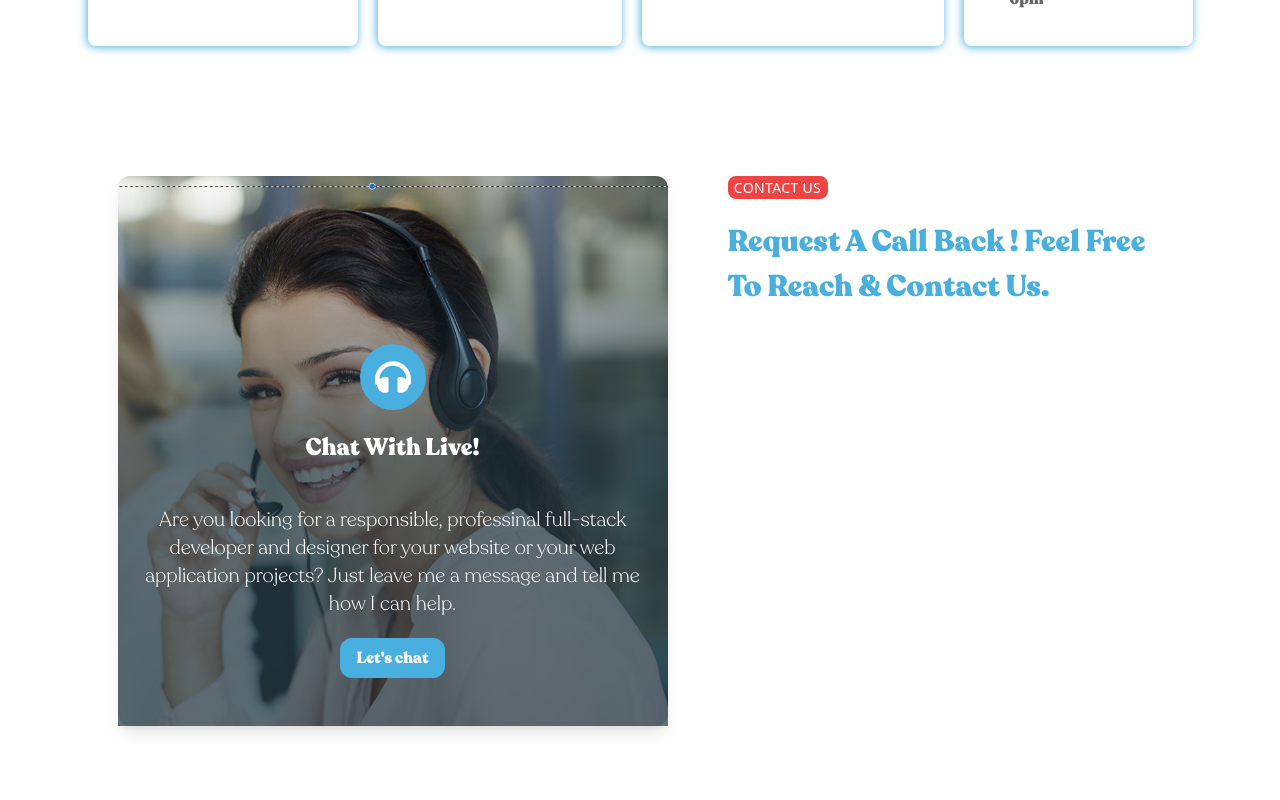
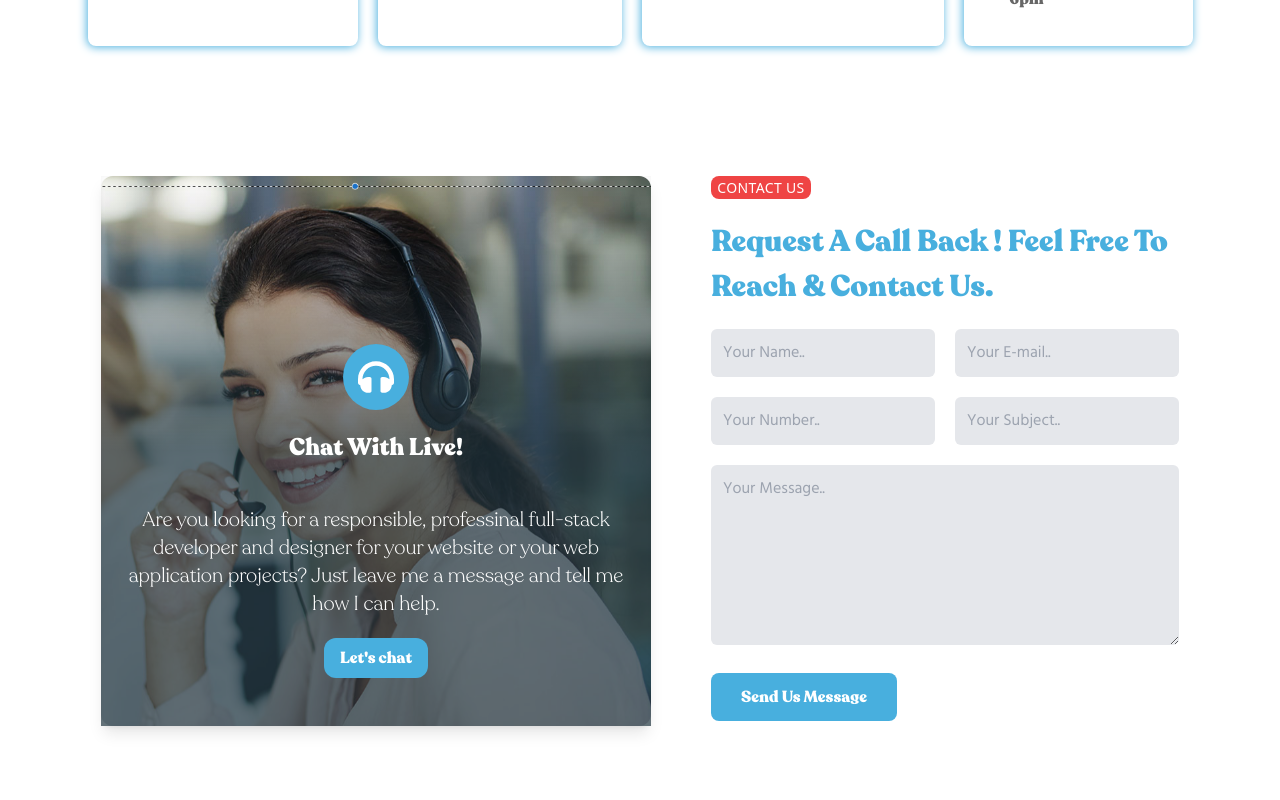
Before and after one commit to PiotrPiwonski/Next-Portfolio, a Next.js app: page /page/contactme in a window 1280 px wide. Shown: the part 740-1540 px from the top of the page. Built offline with nearby package versions, Linux system fonts and the light colour scheme.

Commit message:
add form in contact page

```diff
--- a/src/app/page/contactme/page.js
+++ b/src/app/page/contactme/page.js
@@ -4,6 +4,12 @@ import { FaLocationDot } from "react-icons/fa6";
 import { FiPhoneCall } from "react-icons/fi";
 import { AiFillMail, AiOutlineFieldTime } from "react-icons/ai";
 import { FaHeadphones } from "react-icons/fa";
+import { Hind } from "next/font/google";
+
+const hind = Hind({
+subsets: ["latin"],
+weight: ["300", "400", "500", "600", "700"],
+});
 
 export default function page() {
   return (
@@ -133,7 +139,7 @@ export default function page() {
 
       <div
         id="contact"
-        className="flex flex-col xl:flex-row justify-center gap-[60px] mt-[10px] px-[30px] max-w-[1105px] m-auto p-10"
+        className="flex flex-col xl:flex-row justify-center gap-[60px] mt-[10px] px-[30px] max-w-[1105px] m-auto p-10 mb-[-160px]"
       >
         <div>
           <div
@@ -171,7 +177,53 @@ export default function page() {
                     Request A Call Back ! Feel Free To Reach & Contact Us.
                 </p>
             </div>
-
+            <form className="flex flex-col gap-[20px]">
+                <div className={`flex flex-col sm:flex-row gap-[20px] ${hind.className}`}>
+                    <input
+                    type="text"
+                    name="name"
+                    placeholder="Your Name.."
+                    required
+                    className="px-[12px] outline-none rounded-md py-[12px] flex-1 bg-gray-200"
+                    />
+                    <input
+                    type="email"
+                    name="email"
+                    placeholder="Your E-mail.."
+                    required
+                    className="px-[12px] outline-none rounded-md py-[12px] flex-1 bg-gray-200"
+                    />
+                </div>
+                <div className={`flex flex-col sm:flex-row gap-[20px] ${hind.className}`}>
+                    <input
+                    type="text"
+                    name="phoneNumber"
+                    placeholder="Your Number.."
+                    required
+                    className="px-[12px] outline-none rounded-md py-[12px] flex-1 bg-gray-200"
+                    />
+                    <input
+                    type="text"
+                    name="subject"
+                    placeholder="Your Subject.."
+                    required
+                    className="px-[12px] outline-none rounded-md py-[12px] flex-1 bg-gray-200"
+                    />
+                </div>
+                <div className={`${hind.className}`}>
+                    <textarea
+                    required
+                    name="message"
+                    placeholder="Your Message.."
+                    className="px-[12px] outline-none h-[180px] w-full rounded-md py-[12px] flex-1 bg-gray-200"
+                    />
+                </div>
+                <div>
+                    <button className="bg-[#48AFDE] w-full sm:w-auto px-[30px] py-[12px] hover:bg-[#223740] transition-colors duration-300 font-semibold rounded-lg text-white">
+                        Send Us Message
+                    </button>
+                </div>
+            </form>
         </div>
       </div>
     </React.Fragment>
```
